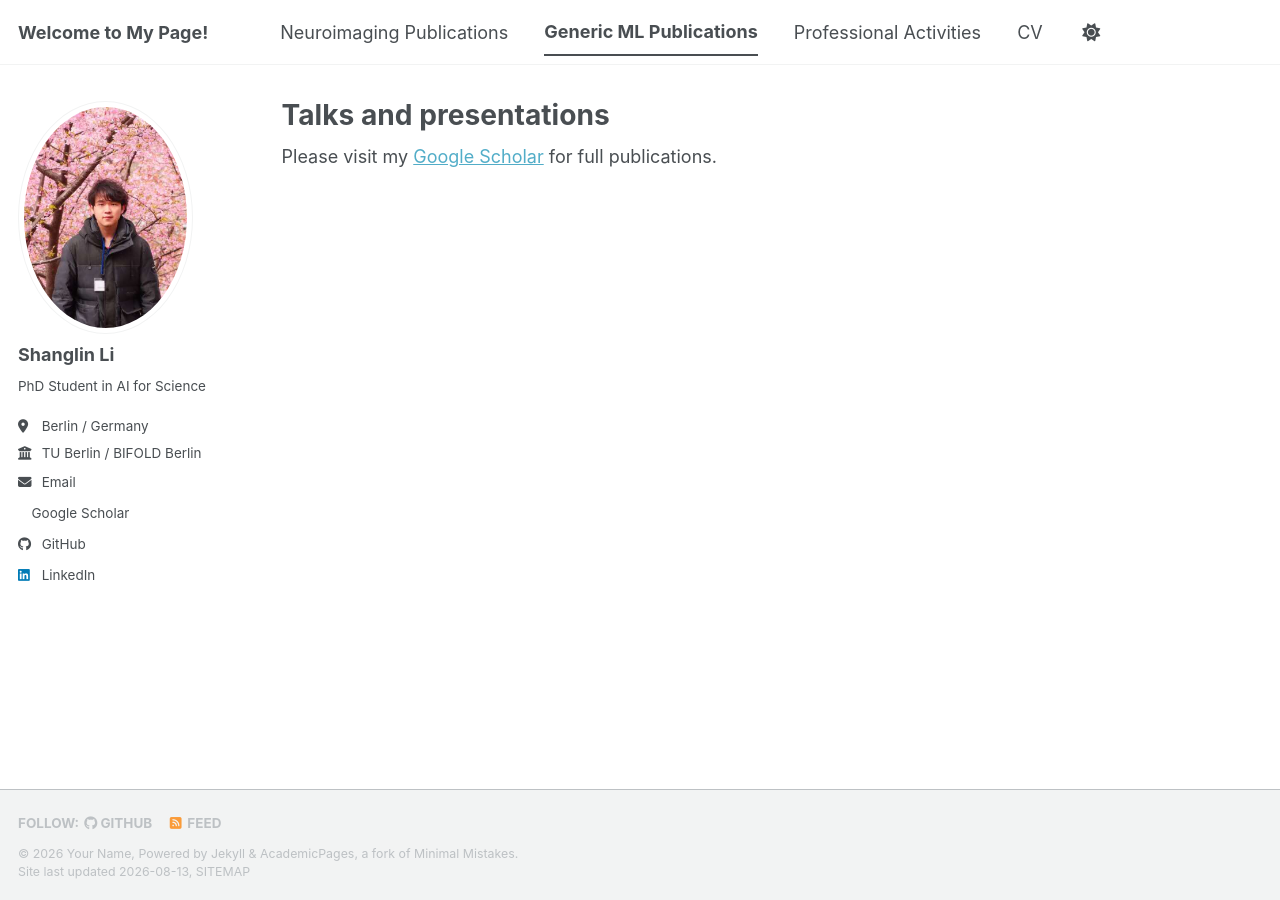
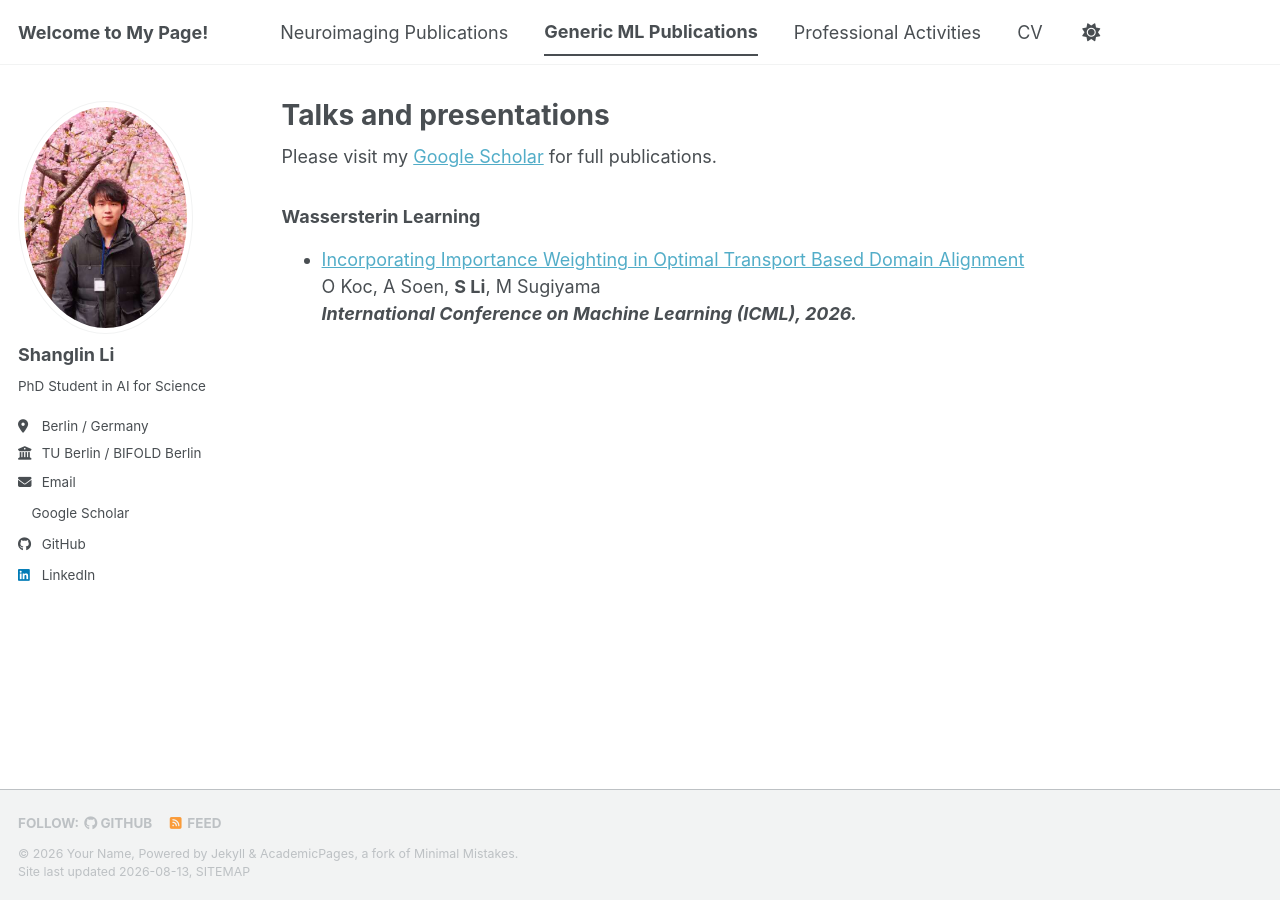
Before and after one commit to fightlesliefigt/fightlesliefigt.github.io, a Jekyll site: the page built from _pages/talks.html, in a window 1280 px wide. Built offline with Jekyll 4.4.1, drawn with Linux system fonts in a browser that asks for light colours; a style sheet for code colours, icons or effects is not loaded.

Commit message:
Update talks.html

```diff
--- a/_pages/talks.html
+++ b/_pages/talks.html
@@ -6,3 +6,13 @@ author_profile: true
 ---
 
 Please visit my <a href="https://scholar.google.com/citations?user=ZfbvnHkAAAAJ">Google Scholar</a> for full publications.
+
+
+<h3>Wassersterin Learning</h3>
+<ul>
+<li><p>
+<a href="https://openreview.net/forum?id=R8HbSt2J4e">Incorporating Importance Weighting in Optimal Transport Based Domain Alignment</a><br />
+O Koc, A Soen, <b>S Li</b>, M Sugiyama<br />
+<i><b>International Conference on Machine Learning (ICML), 2026.</b></i>
+</p></li>
+</ul>
```
